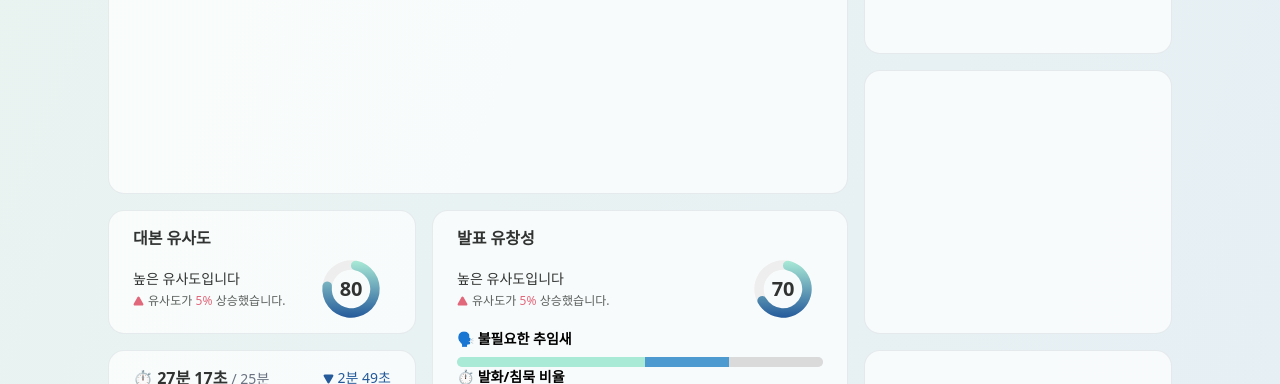
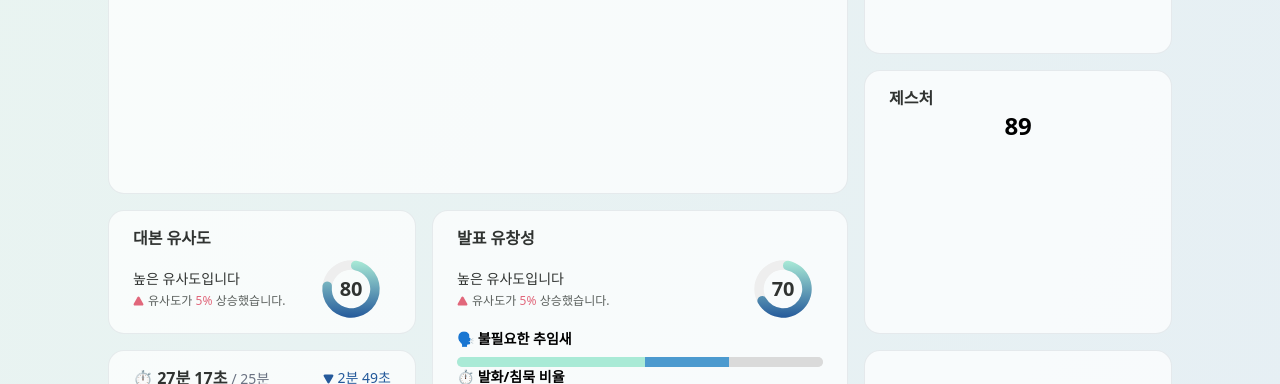
Before and after one commit to xseojungx/SPitching-FE, a React (Vite) app in the folder SPitching/: page /feedback/summary in a window 1280 px wide. Shown: the part 270-654 px from the top of the page. Built offline with nearby package versions, Linux system fonts and the light colour scheme; a web font is replaced by a local one.

Commit message:
feat. gesture title

```diff
--- a/SPitching/src/components/feedback/summary/GestureScoreCard.tsx
+++ b/SPitching/src/components/feedback/summary/GestureScoreCard.tsx
@@ -1,6 +1,11 @@
 const GestureScoreCard = () => {
   return (
-    <div className='white-card col-span-3 col-start-9 row-span-4 row-start-5'></div>
+    <article className='white-card col-span-3 col-start-9 row-span-4 row-start-5'>
+      <p className='s1 justify-self-start text-gray-900'>제스처</p>
+      <div className='flex w-full justify-center'>
+        <p className='h1'>89</p>
+      </div>
+    </article>
   );
 };
 
```
